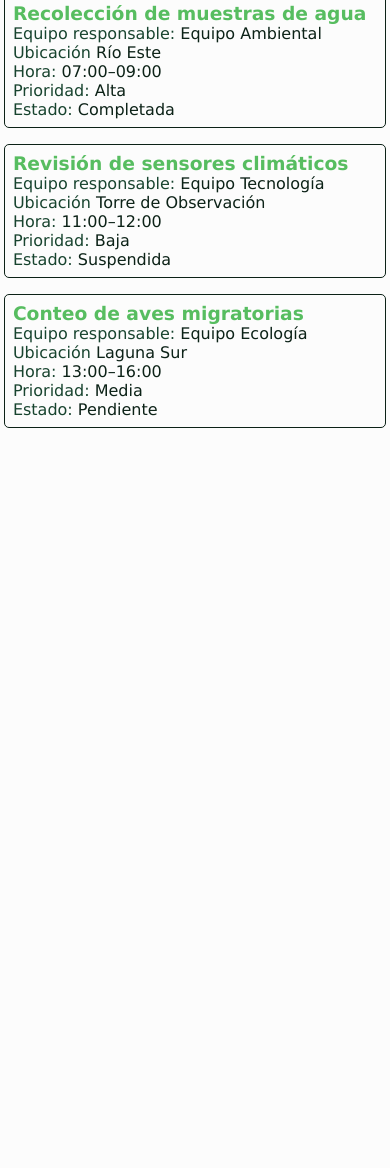
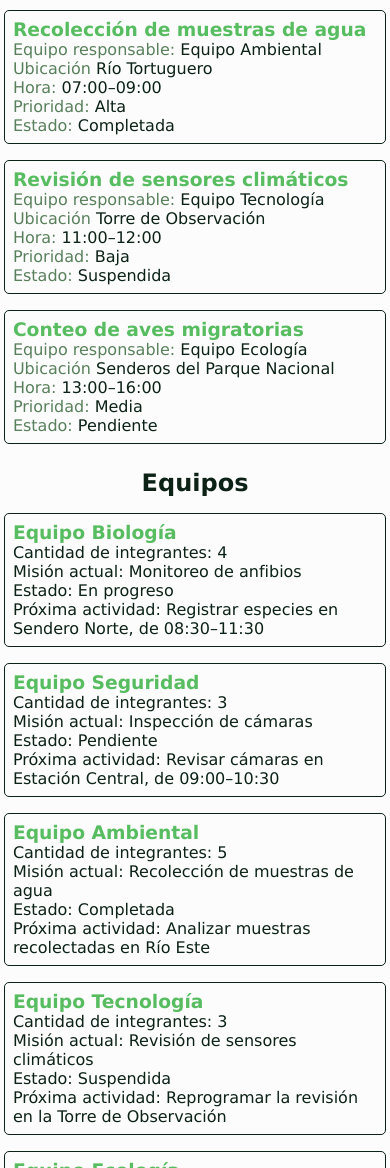
Before and after one commit to verbrannt-bob/SOFT-12-Tarea1, a plain HTML site: page caso1/index.html in a window 390 px wide. Shown: the part 832-2000 px from the top of the page. Before the commit the page ends 1285 px from the top, so only its background shows below. Drawn offline with Linux system fonts and the light colour scheme.

Commit message:
[caso 1] Seccion de Equipos version Mobile

```diff
--- a/caso1/css/estilos.css
+++ b/caso1/css/estilos.css
@@ -6,6 +6,7 @@
     --color-activo: #6cff4f;
     --color-inactivo: #ff6161;
     --color-alerta: var(--color-inactivo);
+    --color-labels: #59805c;
 
     --font: Verdana, sans-serif;
 }
@@ -74,7 +75,7 @@ section {
     justify-content: center;
     flex-wrap: wrap;
     list-style-type: none;
-    /* gap: 0.3rem; */
+    margin-bottom: 1rem;
 }
 
 .nav-menu li {
@@ -122,7 +123,7 @@ section {
 
 .equipos-resumen {
     display: grid;
-    grid-template-columns: 10fr 1fr 1fr;
+    grid-template-columns: 10fr 1fr 1fr 1fr;
     gap: 0.3rem;
 }
 
@@ -224,8 +225,34 @@ section {
     padding: 0.5rem;
 }
 .misiones span {
-    color: var(--color-principal);
+    color: var(--color-labels);
 }
+
+.equipos {
+    display: flex;
+    flex-direction: column;
+    gap: 1rem;
+}
+
+.equipos h2 {
+    text-align: center;
+}
+
+.equipos h3 {
+    color: var(--color-secundario);
+}
+
+.equipos article {
+    border: var(--color-borde) 1px solid;
+    border-radius: 5px;
+    margin: 0 1vw;
+    padding: 0.5rem;
+}
+.equipos span {
+    color: var(--color-labels);
+}
+
+
 
 @media (min-width: 48rem) {
     .encabezado {
--- a/caso1/index.html
+++ b/caso1/index.html
@@ -35,6 +35,7 @@
                 <p>Equipos Activos:</p>
                 <span class="equipos-activos">2</span>
                 <span class="equipos-activos">3</span>
+                <span class="equipos-activos">5</span>
                 <p>Equipos Inactivos:</p>
                 <span class="equipos-inactivos">1</span>
                 <span class="equipos-inactivos">4</span>
@@ -61,7 +62,7 @@
             <article>
                 <h3>Monitoreo de anfibios</h3>
                 <p><span>Equipo responsable:</span> Equipo Biología</p>
-                <p><span>Ubicación</span> Sendero Norte</p>
+                <p><span>Ubicación</span> Playa Sector Norte</p>
                 <p><span>Hora:</span> 08:30–11:30</p>
                 <p><span>Prioridad:</span> Alta</p>
                 <p><span>Estado:</span> En progreso</p>
@@ -70,7 +71,7 @@
             <article>
                 <h3>Inspección de cámaras</h3>
                 <p><span>Equipo responsable:</span> Equipo Seguridad</p>
-                <p><span>Ubicación</span> Estación Central</p>
+                <p><span>Ubicación</span> Pueblo de Tortuguero</p>
                 <p><span>Hora:</span> 09:00–10:30</p>
                 <p><span>Prioridad:</span> Media</p>
                 <p><span>Estado:</span> Pendiente</p>
@@ -79,7 +80,7 @@
             <article>
                 <h3>Recolección de muestras de agua</h3>
                 <p><span>Equipo responsable:</span> Equipo Ambiental</p>
-                <p><span>Ubicación</span> Río Este</p>
+                <p><span>Ubicación</span> Río Tortuguero</p>
                 <p><span>Hora:</span> 07:00–09:00</p>
                 <p><span>Prioridad:</span> Alta</p>
                 <p><span>Estado:</span> Completada</p>
@@ -97,13 +98,55 @@
             <article>
                 <h3>Conteo de aves migratorias</h3>
                 <p><span>Equipo responsable:</span> Equipo Ecología</p>
-                <p><span>Ubicación</span> Laguna Sur</p>
+                <p><span>Ubicación</span> Senderos del Parque Nacional</p>
                 <p><span>Hora:</span> 13:00–16:00</p>
                 <p><span>Prioridad:</span> Media</p>
                 <p><span>Estado:</span> Pendiente</p>
             </article>
         </section>
-        <section class="equipos"></section>
+        <section class="equipos">
+            <h2>Equipos</h2>
+
+            <article>
+                <h3>Equipo Biología</h3>
+                <p>Cantidad de integrantes: 4</p>
+                <p>Misión actual: Monitoreo de anfibios</p>
+                <p>Estado: En progreso</p>
+                <p>Próxima actividad: Registrar especies en Sendero Norte, de 08:30–11:30</p>
+            </article>
+
+            <article>
+                <h3>Equipo Seguridad</h3>
+                <p>Cantidad de integrantes: 3</p>
+                <p>Misión actual: Inspección de cámaras</p>
+                <p>Estado: Pendiente</p>
+                <p>Próxima actividad: Revisar cámaras en Estación Central, de 09:00–10:30</p>
+            </article>
+
+            <article>
+                <h3>Equipo Ambiental</h3>
+                <p>Cantidad de integrantes: 5</p>
+                <p>Misión actual: Recolección de muestras de agua</p>
+                <p>Estado: Completada</p>
+                <p>Próxima actividad: Analizar muestras recolectadas en Río Este</p>
+            </article>
+
+            <article>
+                <h3>Equipo Tecnología</h3>
+                <p>Cantidad de integrantes: 3</p>
+                <p>Misión actual: Revisión de sensores climáticos</p>
+                <p>Estado: Suspendida</p>
+                <p>Próxima actividad: Reprogramar la revisión en la Torre de Observación</p>
+            </article>
+
+            <article>
+                <h3>Equipo Ecología</h3>
+                <p>Cantidad de integrantes: 4</p>
+                <p>Misión actual: Conteo de aves migratorias</p>
+                <p>Estado: Pendiente</p>
+                <p>Próxima actividad: Realizar el conteo en Laguna Sur, de 13:00–16:00</p>
+            </article>
+        </section>
         <section class="alertas"></section>
         <section class="actividades"></section>
     </main>
```
